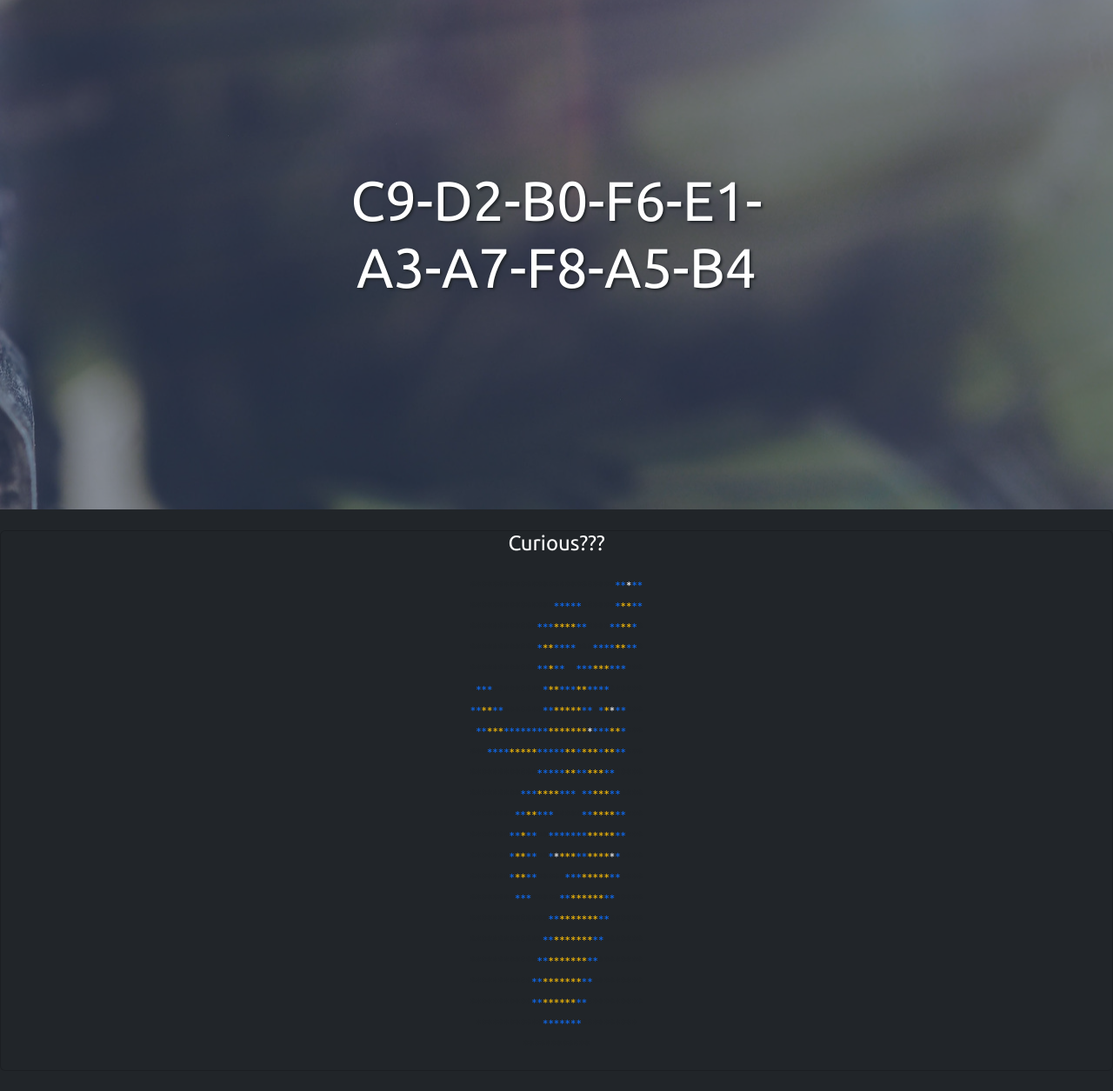
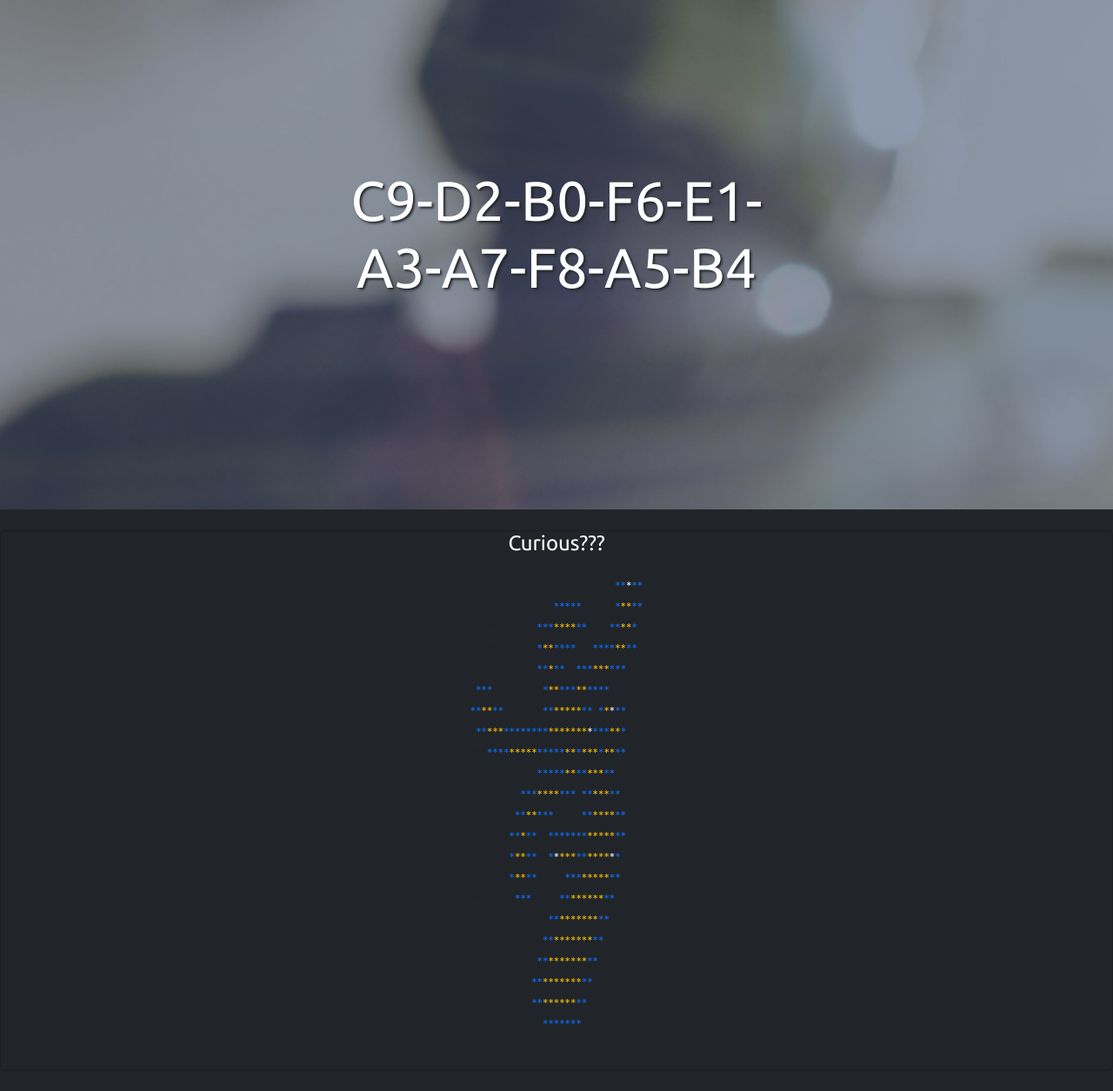
Before and after one commit to stickerboy/stickerboy.github.io, a web app: file pFkcklHa/index.html in a window 1280 px wide. Shown: the part 61-1316 px from the top of the page at 87% size. Run offline with its HTML, style and script files only (its server is not run), Linux system fonts and the light colour scheme.

Commit message:
Fix masthead positioning

```diff
--- a/css/pFkcklHa.css
+++ b/css/pFkcklHa.css
@@ -2,5 +2,5 @@
 * CURIOUS?
 */
 header.masthead {
-    background: url("../assets/img/bg-masthead-pFkcklHa.jpg") no-repeat left 50% bottom 25%;
+    background: url("../assets/img/bg-masthead-pFkcklHa.jpg") no-repeat left 60% bottom 84%;
 }
```
